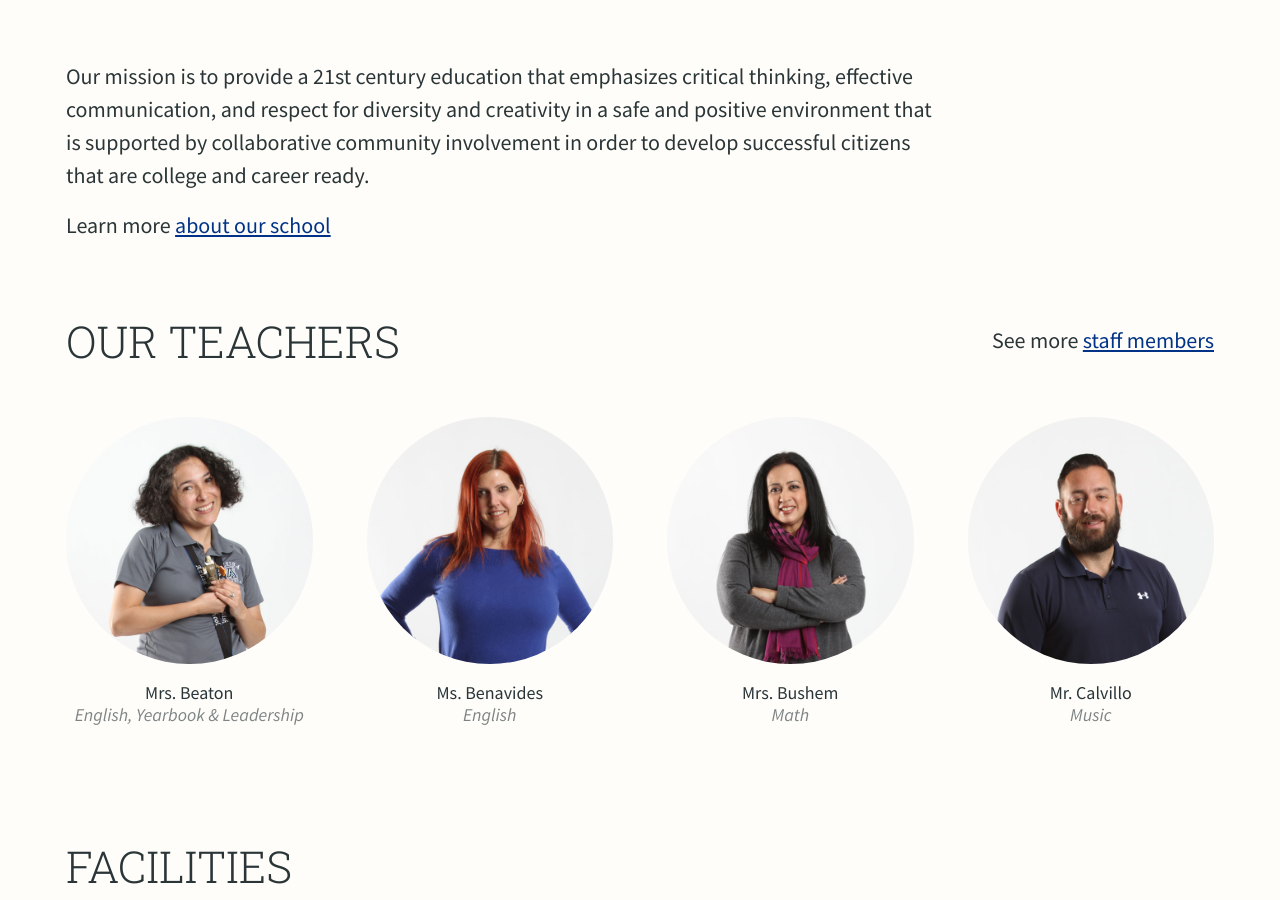
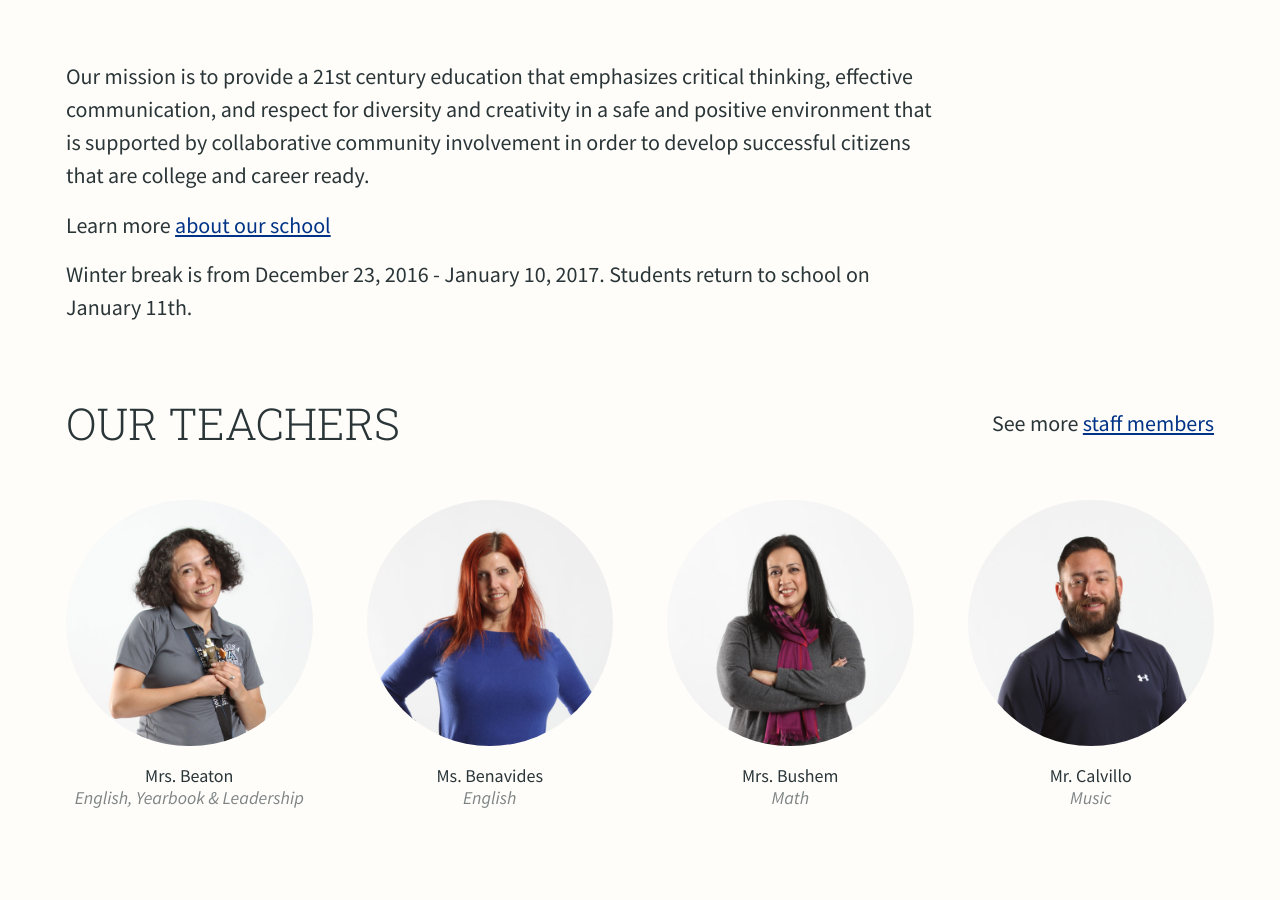
Before and after one commit to jimthoburn/azusa, a Jekyll site: the page built from home.markdown, in a window 1280 px wide and 900 px high, scrolled down 714 px. Built offline with Jekyll 4.4.1, drawn with Linux system fonts in a browser that asks for light colours.

Commit message:
Updated Home

```diff
--- a/home.markdown
+++ b/home.markdown
@@ -16,6 +16,10 @@ Always an Aztec!
 Our mission is to provide a 21st century education that emphasizes critical thinking, effective communication, and respect for diversity and creativity in a safe and positive environment that is supported by collaborative community involvement in order to develop successful citizens that are college and career ready.
 
 Learn more [about our school](/about)
+
+Winter break is from
+December 23, 2016 - January 10, 2017.
+Students return to school on January 11th.
 
 <div class="staff-list">
   <h2>Our Teachers</h2>
```
